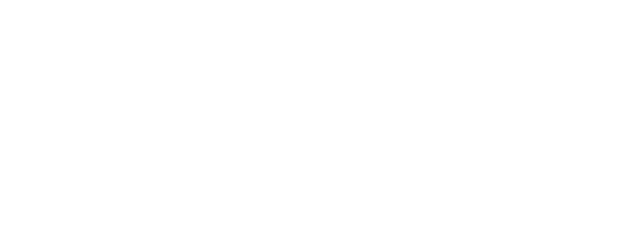
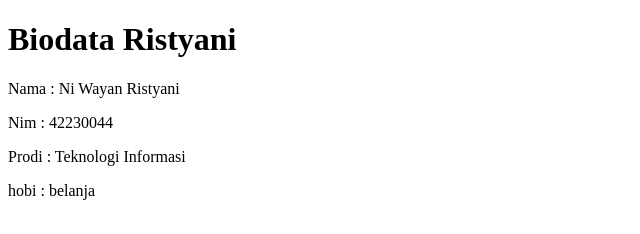
Before and after one commit to NoPlayerCharacter/UTS-Devops, a plain HTML site: page index.html in a window 1280 px wide. Shown: the whole page, without its empty margins (0-640 px from the left). Drawn offline with Linux system fonts and the light colour scheme.

Commit message:
pembuatan biodata

```diff
--- a/index.html
+++ b/index.html
@@ -3,9 +3,16 @@
 <head>
     <meta charset="UTF-8">
     <meta name="viewport" content="width=device-width, initial-scale=1.0">
-    <title>Document</title>
+    <title>biodata Kelompok</title>
 </head>
 <body>
+    <h1>
+        Biodata Ristyani
+    </h1>
 
+    <p>Nama : Ni Wayan Ristyani</p>
+    <p>Nim : 42230044</p>
+    <p>Prodi : Teknologi Informasi</p>
+    <p>hobi : belanja</p>
 </body>
 </html>
```
